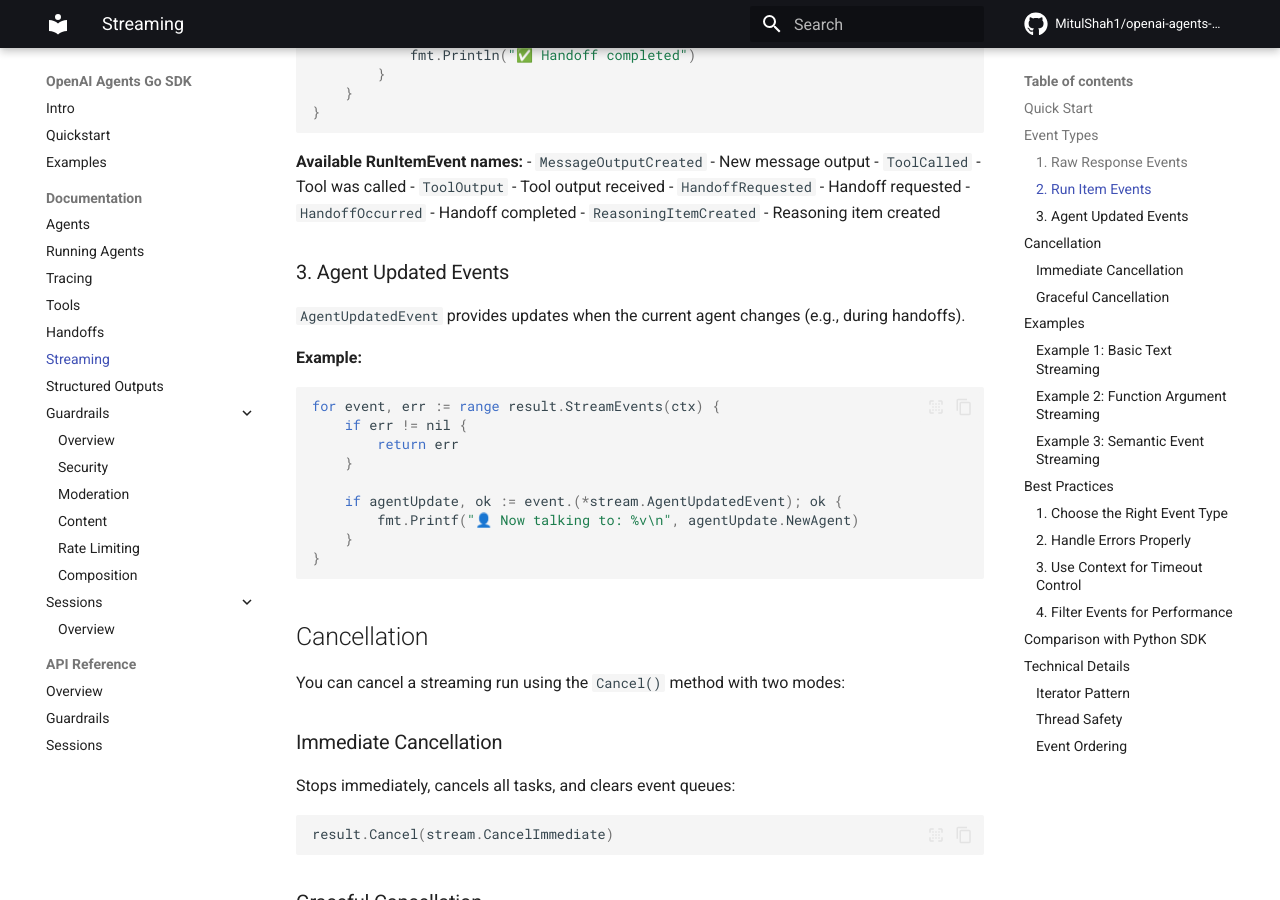
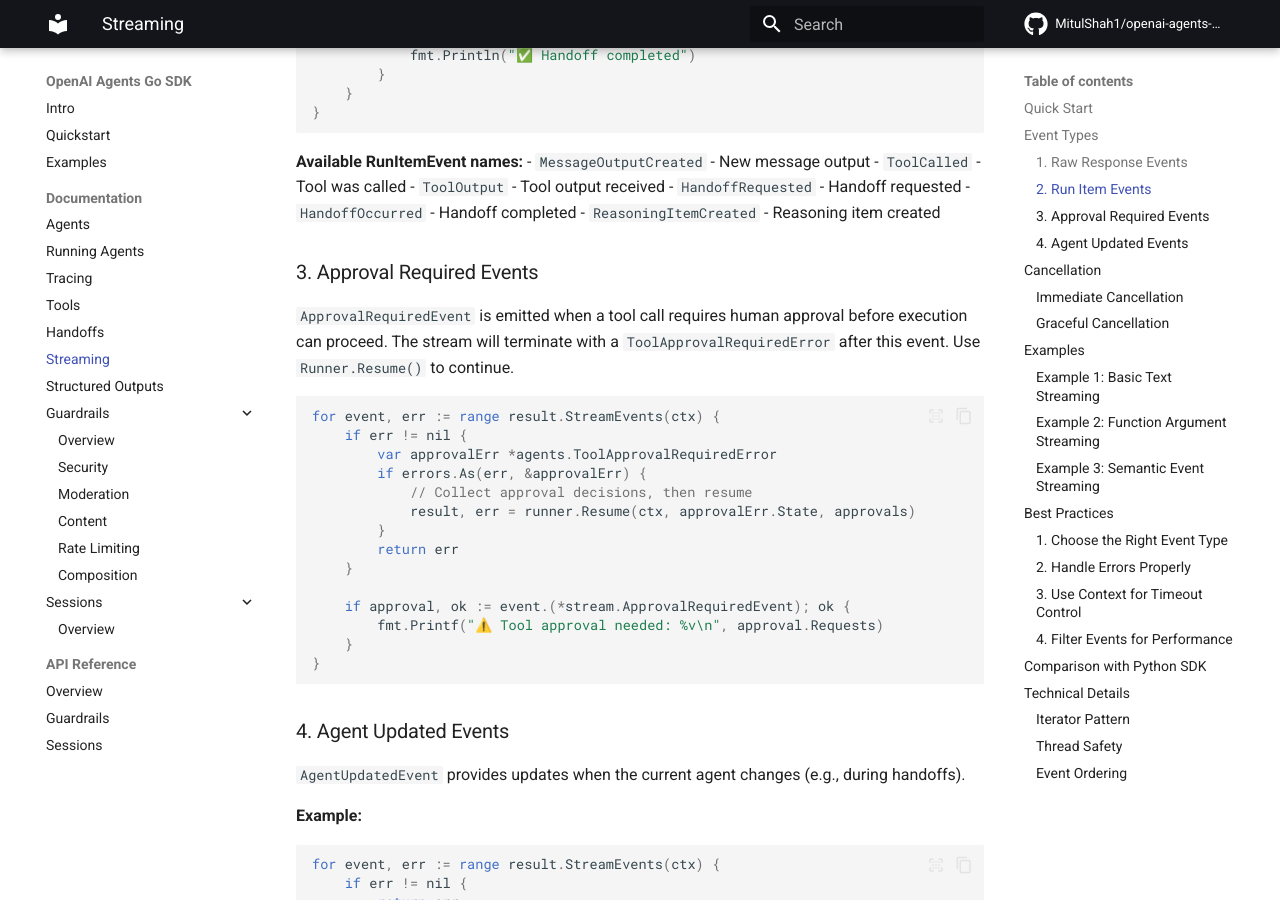
Before and after one commit to MitulShah1/openai-agents-go, an MkDocs documentation site: the page built from docs/streaming.md, in a window 1280 px wide and 900 px high, scrolled down 1869 px. Built offline with MkDocs 1.6.1 and Material for MkDocs 9.7.7, drawn with Linux system fonts in a browser that asks for light colours; comment, search, counter and statistics services are not loaded; the version menu is left out; some of the changed text lies outside the part shown.

Commit message:
fix(stream): add tool approval checks to StreamWithResult
StreamWithResult did not evaluate NeedsApproval or ApprovalFunc before
executing tool calls, silently bypassing approval requirements that
Run() and Stream() correctly enforced.

Changes:
- Thread approvalHandler from runOptions through StreamWithResult →
  executeStreamWithResult → executeAgentLoopWithStreaming
- Add checkToolApprovals call before handleToolCalls in the streaming
  agent loop, matching the pattern in stream_runner.go
- Add ApprovalRequiredEvent type to stream package so StreamWithResult
  can emit typed approval events through its Event interface
- Update docs/streaming.md with approval event section and code example
- Update docs/tools.md streaming section to document both Stream() and
  StreamWithResult() approval behavior
- Update CHANGELOG.md with fix and corrected feature description

````diff
--- a/docs/streaming.md
+++ b/docs/streaming.md
@@ -92,7 +92,28 @@ for event, err := range result.StreamEvents(ctx) {
 - `HandoffOccurred` - Handoff completed
 - `ReasoningItemCreated` - Reasoning item created
 
-### 3. Agent Updated Events
+### 3. Approval Required Events
+
+`ApprovalRequiredEvent` is emitted when a tool call requires human approval before execution can proceed. The stream will terminate with a `ToolApprovalRequiredError` after this event. Use `Runner.Resume()` to continue.
+
+```go
+for event, err := range result.StreamEvents(ctx) {
+    if err != nil {
+        var approvalErr *agents.ToolApprovalRequiredError
+        if errors.As(err, &approvalErr) {
+            // Collect approval decisions, then resume
+            result, err = runner.Resume(ctx, approvalErr.State, approvals)
+        }
+        return err
+    }
+
+    if approval, ok := event.(*stream.ApprovalRequiredEvent); ok {
+        fmt.Printf("⚠️ Tool approval needed: %v\n", approval.Requests)
+    }
+}
+```
+
+### 4. Agent Updated Events
 
 `AgentUpdatedEvent` provides updates when the current agent changes (e.g., during handoffs).
 
@@ -224,6 +245,7 @@ The Go streaming API is designed for parity with the Python SDK:
 |---------|--------|-----|
 | Raw events | `RawResponsesStreamEvent` | `*stream.RawResponseEvent` |
 | Semantic events | `RunItemStreamEvent` | `*stream.RunItemEvent` |
+| Approval events | — | `*stream.ApprovalRequiredEvent` |
 | Agent updates | `AgentUpdatedStreamEvent` | `*stream.AgentUpdatedEvent` |
 | Iteration | `async for event in result.stream_events()` | `for event, err := range result.StreamEvents(ctx)` |
 | Cancellation | `result.cancel(mode="after_turn")` | `result.Cancel(stream.CancelAfterTurn)` |
````
Also changed, not shown: CHANGELOG.md (+7 -2 lines), docs/tools.md (+6 -1 lines), 2 other files.
